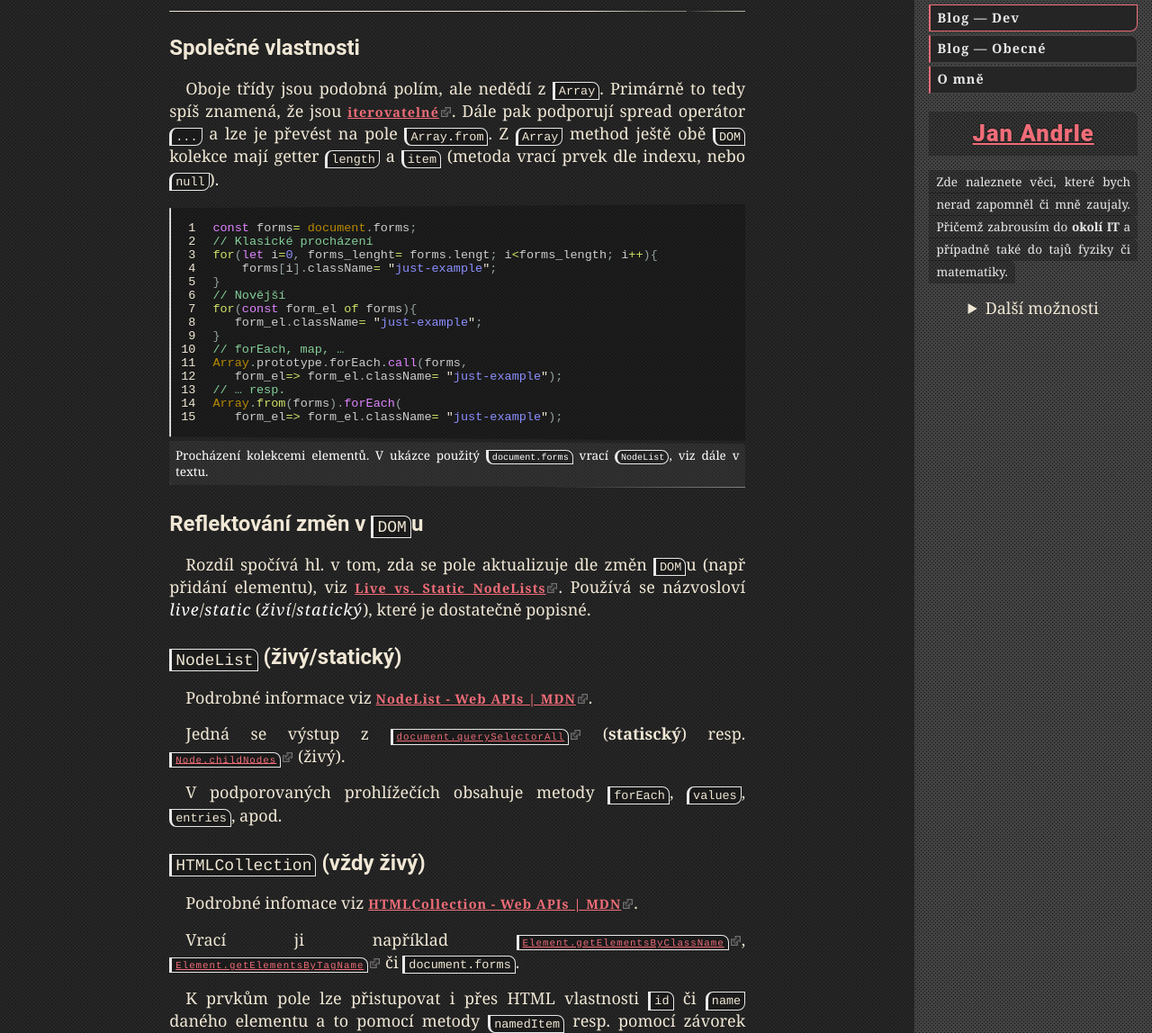
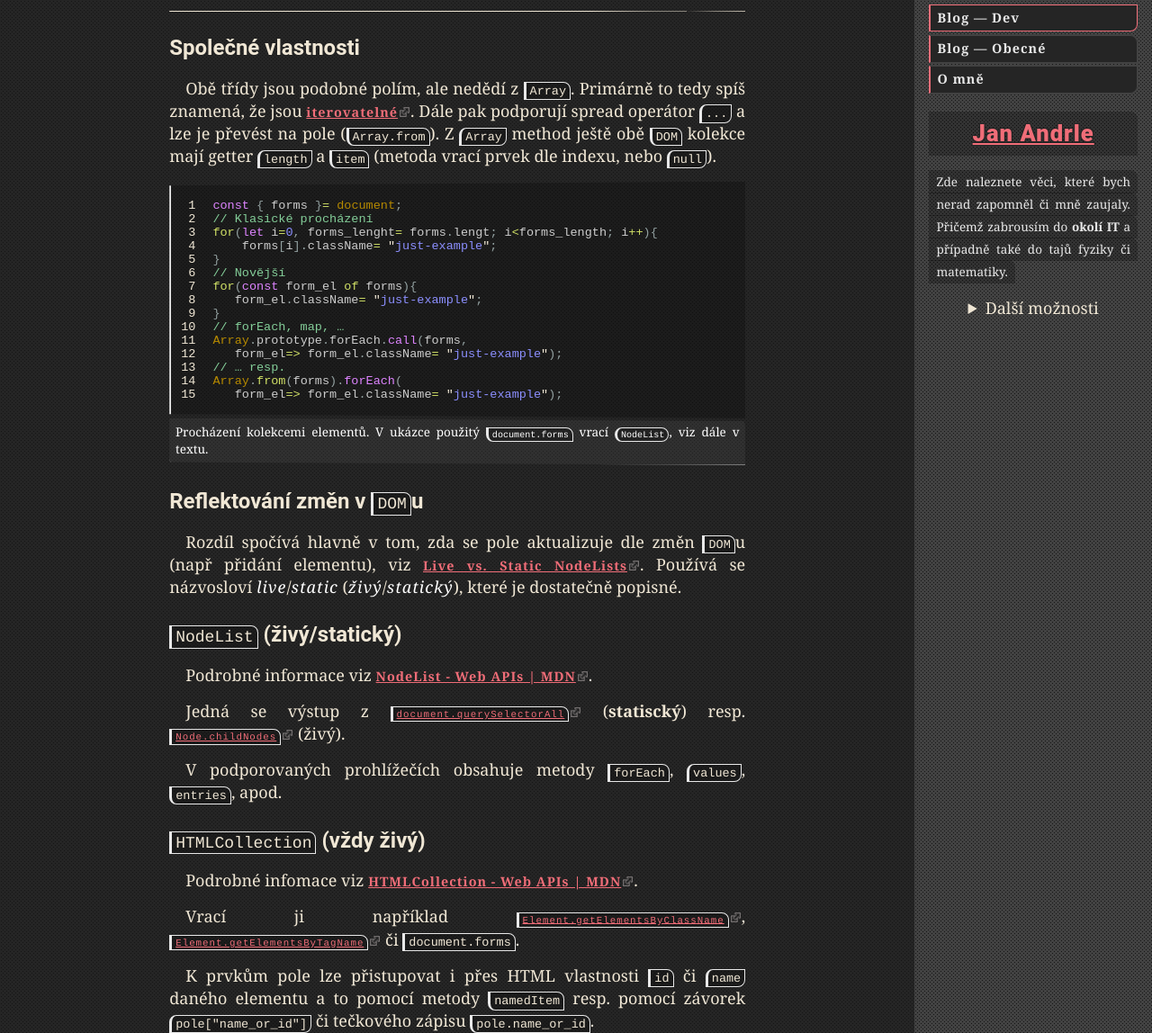
Before and after one commit to jaandrle/jaandrle.github.io, a Jekyll site: the page built from _posts/2020/2020-10-12-postrehy-ke-kolekcim-dom-elementu.md, in a window 1280 px wide and 1400 px high, cut to the strip 252-1400 px from the top of the window. Shown: the whole strip at 90% size. Built offline with Jekyll 4.4.1, drawn with Linux system fonts in a browser that asks for light colours; some of the changed text lies outside the part shown.

Commit message:
Update 2020-10-12-postrehy-ke-kolekcim-dom-elementu.md

````diff
--- a/_posts/2020/2020-10-12-postrehy-ke-kolekcim-dom-elementu.md
+++ b/_posts/2020/2020-10-12-postrehy-ke-kolekcim-dom-elementu.md
@@ -11,11 +11,11 @@ excerpt_separator: <!--more-->
 <!--more-->
 
 ## Společné vlastnosti
-Oboje třídy jsou podobná polím, ale nedědí z `Array`. Primárně to tedy spíš znamená, že jsou [iterovatelné](https://developer.mozilla.org/en-US/docs/Web/JavaScript/Reference/Iteration_protocols "Dokumentace na MDN k 'Iteration protocol'"). Dále pak podporují spread operátor `...` a lze je převést na pole `Array.from`. Z `Array` method ještě obě `DOM` kolekce mají getter `length` a `item` (metoda vrací prvek dle indexu, nebo `null`).
+Obě třídy jsou podobné polím, ale nedědí z `Array`. Primárně to tedy spíš znamená, že jsou [iterovatelné](https://developer.mozilla.org/en-US/docs/Web/JavaScript/Reference/Iteration_protocols "Dokumentace na MDN k 'Iteration protocol'"). Dále pak podporují spread operátor `...` a lze je převést na pole (`Array.from`). Z `Array` method ještě obě `DOM` kolekce mají getter `length` a `item` (metoda vrací prvek dle indexu, nebo `null`).
 
 {% include code.html caption="Procházení kolekcemi elementů. V ukázce použitý `document.forms` vrací `NodeList`, viz dále v textu." code='
 ```JavaScript
-const forms= document.forms;
+const { forms }= document;
 // Klasické procházení
 for(let i=0, forms_lenght= forms.lengt; i<forms_length; i++){
     forms[i].className= "just-example";
@@ -34,7 +34,7 @@ Array.from(forms).forEach(
 ' %}
 
 ## Reflektování změn v `DOM`u
-Rozdíl spočívá hl. v tom, zda se pole aktualizuje dle změn `DOM`u (např přidání elementu), viz [Live vs. Static NodeLists](https://developer.mozilla.org/en-US/docs/Web/API/NodeList#Live_vs._Static_NodeLists "Příslušná sekce v dokumentaci NodeList na MDN"). Používá se názvosloví *live*/*static* (*živí*/*statický*), které je dostatečně popisné.
+Rozdíl spočívá hlavně v tom, zda se pole aktualizuje dle změn `DOM`u (např přidání elementu), viz [Live vs. Static NodeLists](https://developer.mozilla.org/en-US/docs/Web/API/NodeList#Live_vs._Static_NodeLists "Příslušná sekce v dokumentaci NodeList na MDN"). Používá se názvosloví *live*/*static* (*živý*/*statický*), které je dostatečně popisné.
 
 ## `NodeList` (živý/statický)
 Podrobné informace viz [NodeList - Web APIs | MDN](https://developer.mozilla.org/en-US/docs/Web/API/NodeList).
````
Also changed, not shown: other parts of _posts/2020/2020-10-12-postrehy-ke-kolekcim-dom-elementu.md (+2 -1 lines).
